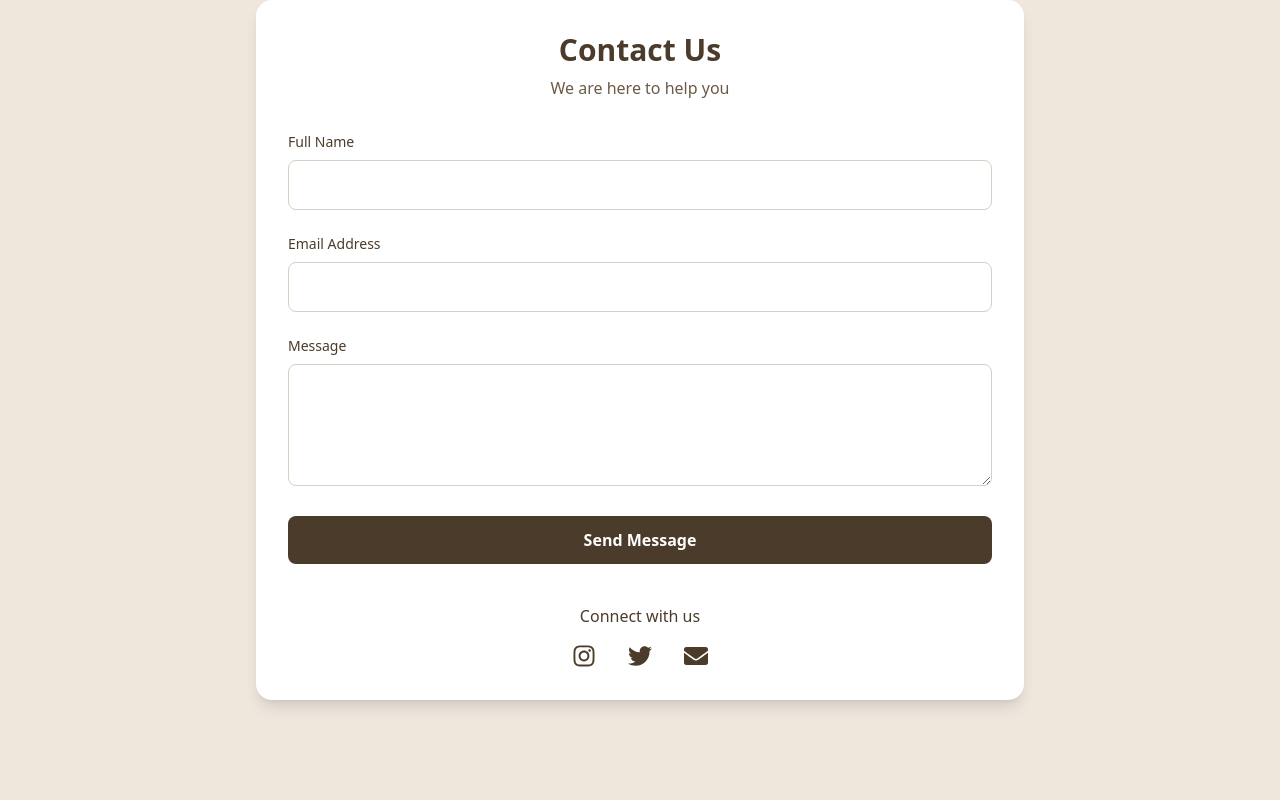
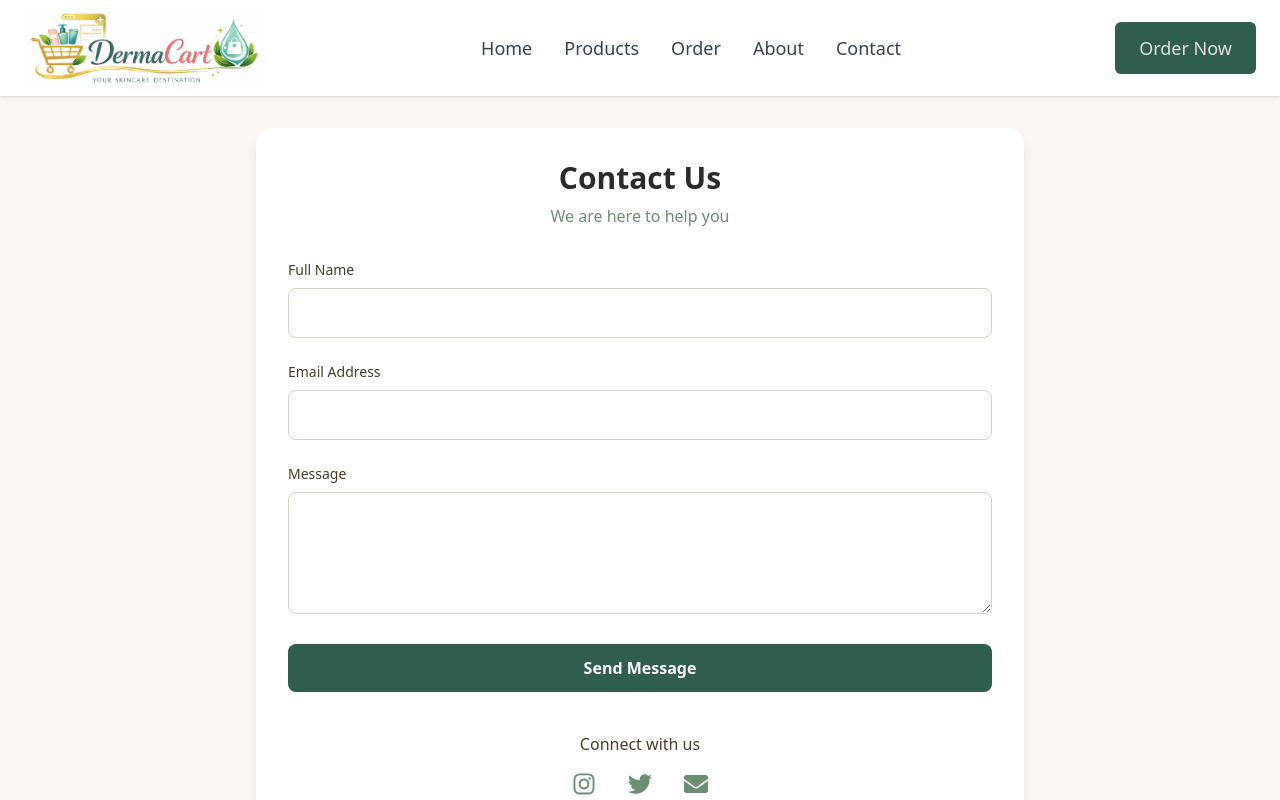
Before and after one commit to Shrilesh-Dhobale/icp12-group-project-4-react-dermacart-website, a React (Vite) app: page /contact in a window 1280 px wide. Shown: the top 800 px of the page. Built offline with nearby package versions, Linux system fonts and the light colour scheme.

Commit message:
Styling updated for contact pg

```diff
--- a/src/components/Navbar.jsx
+++ b/src/components/Navbar.jsx
@@ -21,8 +21,8 @@ const Navbar = () => {
           <li> < Link to ="/"
           className="hover:text-green-700 cursor-pointer">
             Home </Link> </li>
-          <li >  < Link to ="/Product"
-          className="hover:text-green-700 cursor-pointer">Skin Care </Link></li>
+          <li >  < Link to ="/products"
+          className="hover:text-green-700 cursor-pointer">Products </Link></li>
           <li >< Link to ="/Order"
           className="hover:text-green-700 cursor-pointer">Order </Link></li>
           <li>< Link to ="/About"
@@ -47,10 +47,9 @@ const Navbar = () => {
         <div className="md:hidden px-6 pb-4 ">
           <ul className="space-y-4 text-lg">
             <li> <Link to="/">Home</Link></li>
-            <li><Link to="/Order">Shop</Link></li>
-            <li><Link to="/Product">Skin Care</Link></li>
-            <li><Link to="/About">About</Link></li>
-            <li><Link to="/Contact">Contact</Link></li>
+            <li><Link to="/products">Skin Care</Link></li>
+            <li><Link to="/about">About</Link></li>
+            <li><Link to="/contact">Contact</Link></li>
           </ul>
         </div>
       )}
--- a/src/views/Contact.jsx
+++ b/src/views/Contact.jsx
@@ -1,6 +1,8 @@
 import { useState } from "react";
 import { FaInstagram, FaTwitter, FaEnvelope } from "react-icons/fa";
-import { Primary_color, Main_Text_color, Sub_Headers_color, Hero_BG_color } from '../config/app.js'
+import { Primary_color, Main_Text_color, Sub_Headers_color, Hero_BG_color,BG_color } from '../config/app.js'
+import Navbar from '../components/Navbar.jsx'
+import Footer from '../components/Footer.jsx'
 
 export default function Contact() {
   const [submitted, setSubmitted] = useState(false);
@@ -16,13 +18,16 @@ export default function Contact() {
   };
 
   return (
-    <div className="min-h-screen" style={{ backgroundColor: Hero_BG_color }}>
-      <div className="mx-auto max-w-3xl bg-white rounded-2xl shadow-lg p-8">
+    <>
+
+      <div className="min-h-screen" style={{ backgroundColor: BG_color }}>
+        <Navbar />
+        <div className="mx-auto max-w-3xl bg-white rounded-2xl shadow-lg p-8 mt-8">
         {/* Heading */}
-        <h2 className="text-3xl font-semibold text-center text-[#4b3b2a]">
+        <h2 className="text-3xl font-semibold text-center " style={{ color: Main_Text_color }}>
           Contact Us
         </h2>
-        <p className="mt-2 text-center text-[#6b5a47]">
+        <p className="mt-2 text-center text-gray-600" style={{ color: Sub_Headers_color }}>
           We are here to help you
         </p>
 
@@ -74,7 +79,7 @@ export default function Contact() {
           {/* Button */}
           <button
             type="submit"
-            className="w-full rounded-lg bg-[#4b3b2a] py-3 text-white font-semibold hover:bg-[#b89b7a] transition"
+            className="w-full rounded-lg  py-3 text-white font-semibold hover:bg-[#b89b7a] transition" style={{ backgroundColor: Primary_color }}
           >
             Send Message
           </button>
@@ -91,7 +96,7 @@ export default function Contact() {
               href="https://instagram.com"
               target="_blank"
               rel="noreferrer"
-              className="hover:text-[#b89b7a] transition"
+              className=" hover:text-[#b89b7a] transition"style={{ color: Sub_Headers_color }}
             >
               <FaInstagram />
             </a>
@@ -100,20 +105,22 @@ export default function Contact() {
               href="https://twitter.com"
               target="_blank"
               rel="noreferrer"
-              className="hover:text-[#b89b7a] transition"
+              className="hover:text-[#b89b7a] transition"style={{ color: Sub_Headers_color }}
             >
               <FaTwitter />
             </a>
 
             <a
               href="mailto:support@dermacart.com"
-              className="hover:text-[#b89b7a] transition"
+              className="hover:text-[#b89b7a] transition"style={{ color: Sub_Headers_color }}
             >
               <FaEnvelope />
             </a>
           </div>
         </div>
+        </div>
       </div>
-    </div>
+      <Footer />
+    </>
   );
 }
--- a/src/views/Home.jsx
+++ b/src/views/Home.jsx
@@ -26,8 +26,8 @@ const Home = () => {
 
             <div className="mt-6 flex gap-4">
               <div className='my-2'>
-                    <Button title={"Show Product"} variant='primary' size='lg' onClick={()=>{
-                        navigate(`/Products`)
+                    <Button title={"Get Product"} variant='primary' size='lg' onClick={()=>{
+                        navigate(`/Quiz`)
                     }}/>
                     </div>
                     <div className='my-2'>
```
